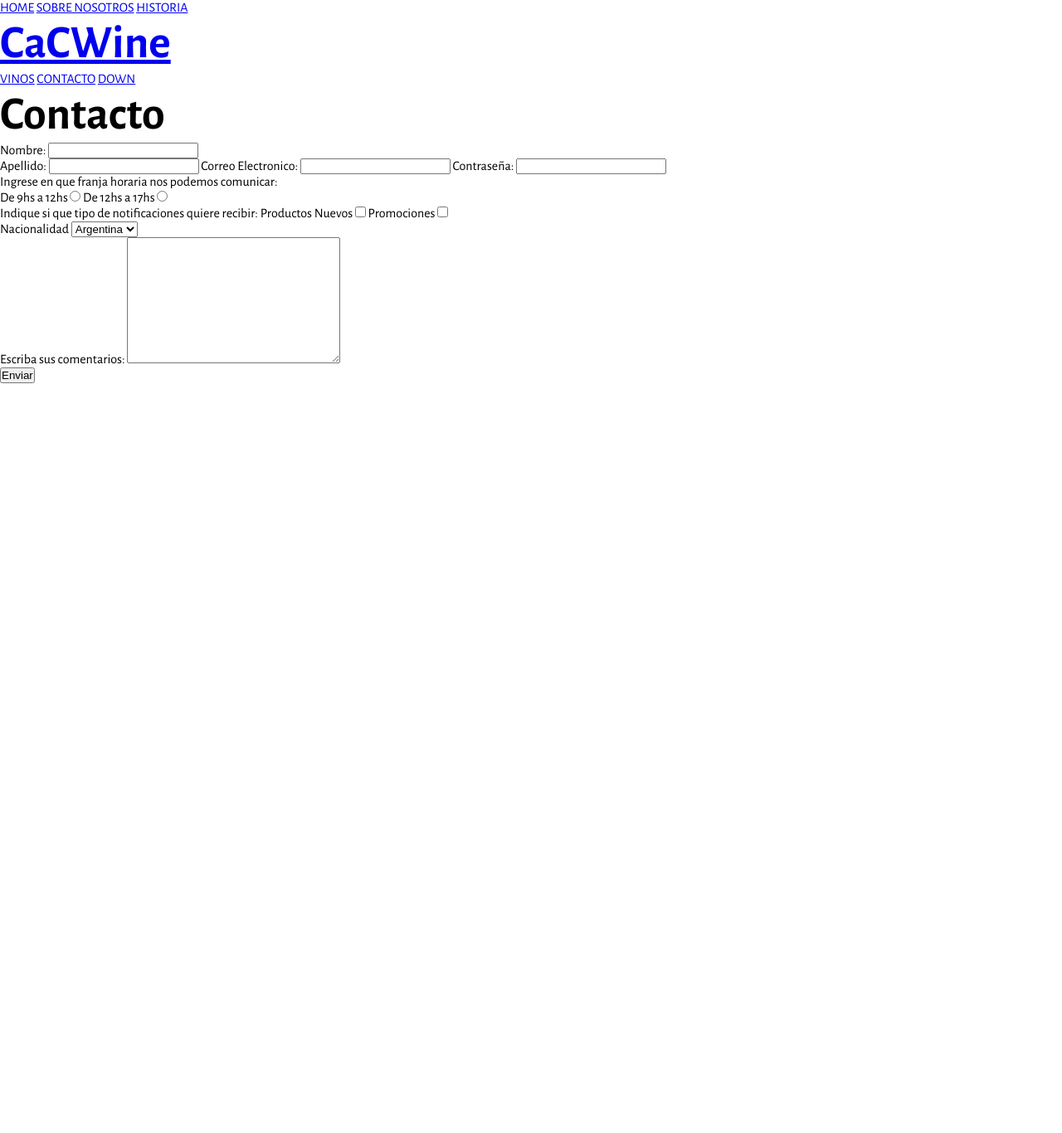
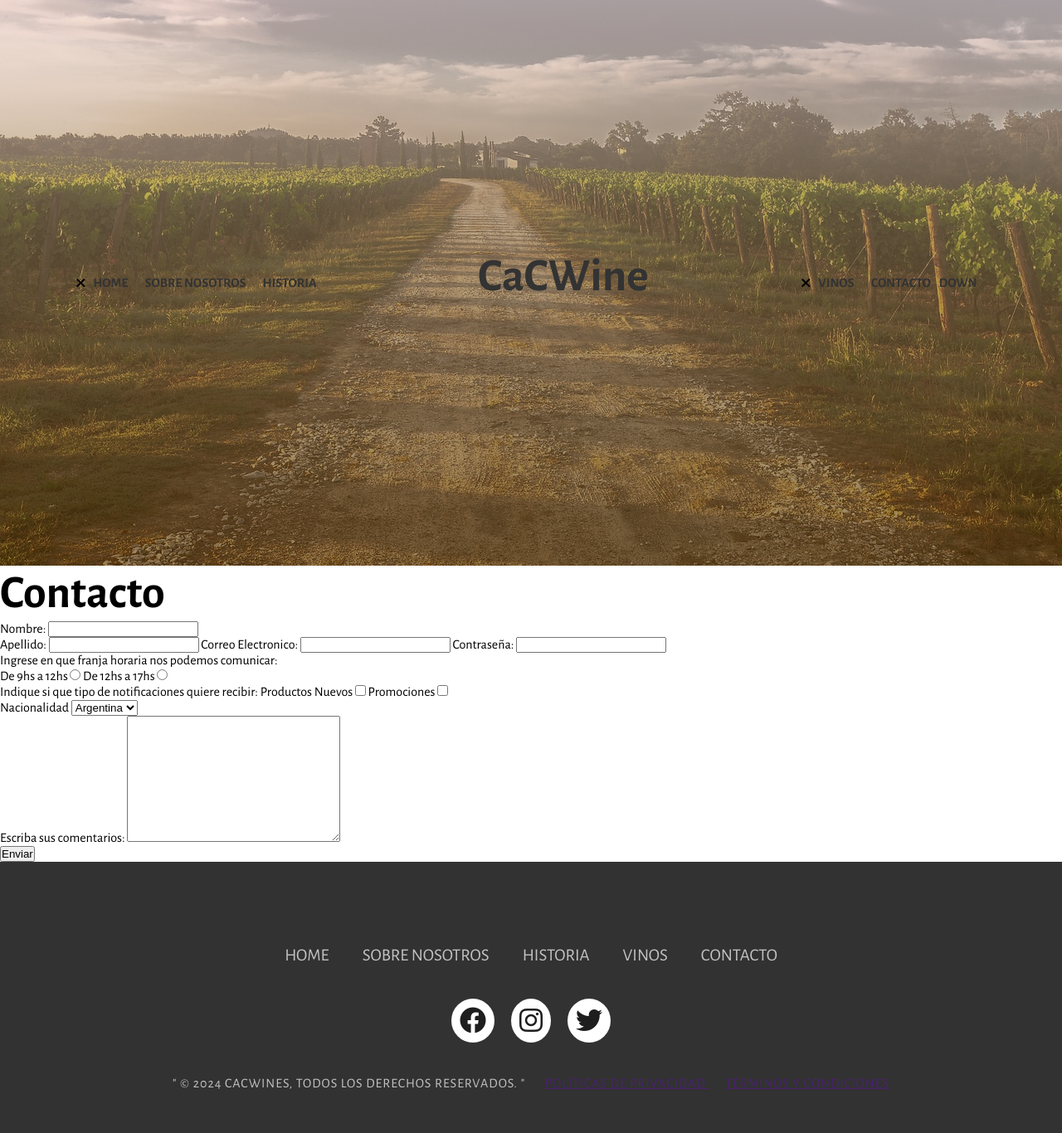
Before and after one commit to juanrunzio/CaCWines, a plain HTML site: page formulario.html in a window 1280 px wide. Shown: the whole page at 83% size. Before the commit the page ends 800 px from the top, so only its background shows below. Drawn offline with nearby package versions, Linux system fonts and the light colour scheme; a web font is replaced by a local one.

Commit message:
fixing nav buttons

```diff
--- a/formulario.html
+++ b/formulario.html
@@ -9,6 +9,10 @@
     <link rel="preconnect" href="https://fonts.googleapis.com" />
     <link rel="preconnect" href="https://fonts.gstatic.com" crossorigin />
     <link
+      rel="stylesheet"
+      href="https://cdnjs.cloudflare.com/ajax/libs/font-awesome/6.0.0/css/all.min.css"
+    />
+    <link
       href="https://fonts.googleapis.com/css2?family=Alegreya+Sans:ital,wght@0,100;0,300;0,400;0,500;0,700;0,800;0,900;1,100;1,300;1,400;1,500;1,700;1,800;1,900&display=swap"
       rel="stylesheet"
     />
@@ -18,23 +22,25 @@
     />
   </head>
   <body>
-    <header>
-        <section>
-          <nav>
-            <a class="link-botom" href="./index.html">HOME</a>
-            <a href="#about">SOBRE NOSOTROS</a>
-            <a href="#history">HISTORIA</a
-            ><!--Frase del vino + Historia del vino(misma redirec)-->
+    <header class="header">
+      <section class="hero">
+        <nav class="navbar">
+          <div class="nav-buttons"></div>
+          <div id="close" class="fas fa-times"></div>
+          <a href="#" class="nav_item">HOME</a>
+          <a href="./index.html" class="nav_item">SOBRE NOSOTROS</a>
+          <a href="./index.html" class="nav_item">HISTORIA</a>
         </nav>
-          <a class="link-botom" href="./index.html">
+        <a href="#" class="logo">
           <h1>CaCWine</h1>
         </a>
-          <div>
-            <a href="#nuestrosVinos">VINOS</a>
-            <a class="link-botom" href="./formulario.html"> CONTACTO</a>
-            <a href="#footer">DOWN</a
-            ><!--hasta el footer-->
+        <div class="nav-buttons">
+          <div id="close" class="fas fa-times"></div>
+          <a href="./index.html" class="nav_item">VINOS</a>
+          <a href="./formulario.html" class="nav_item link-bottom">CONTACTO</a>
+          <a href="#footer" class="nav_item">DOWN</a>
         </div>
+        <div id="menu" class="fas fa-bars"></div>
       </section>
     </header>
     </nav>
@@ -119,6 +125,36 @@
         <input type="submit" value="Enviar" />
       </form>
     </section>
+
+
+
+    <footer class="pie-de-pagina" id="footer">
+      <div class="footerContenedor">
+        <div class="footerNav">
+            <ul>
+              <li><a href="">Home</a></li>
+              <li><a href="">Sobre Nosotros</a></li>
+              <li><a href="">Historia</a></li>
+              <li><a href="">Vinos</a></li>
+              <li><a href="./formulario.html">Contacto</a></li>
+            </ul>
+        </div>
+        <div class="IconosRedes">
+          <a href=""><i class="fa-brands fa-facebook"></i></a>
+          <a href=""><i class="fa-brands fa-instagram"></i></a>
+          <a href=""><i class="fa-brands fa-twitter"></i></a>
+        </div>
+        <div class="legal">
+          <p> " © 2024 CaCWines, todos los derechos reservados. "
+            <span class="invisible-space"></span>
+            <a href=""> Políticas de privacidad </a>
+            <span class="invisible-space"></span>
+            <a href=""> Términos y condiciones </a>
+          </p>
+      </div>
+      </div>
+
+    </footer>
     <!--linkeo de js-->
     <script src="app.js"></script>
   </body>
```
Lines whose indentation alone changed are shown as unchanged.
